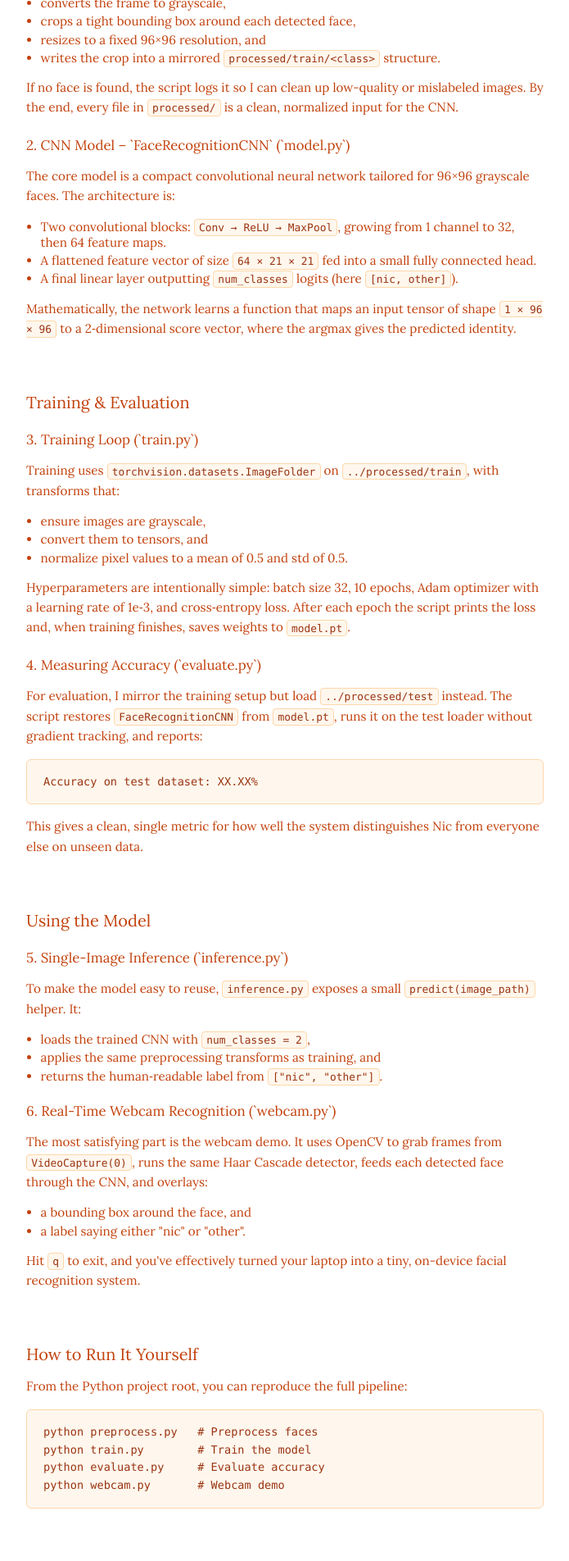
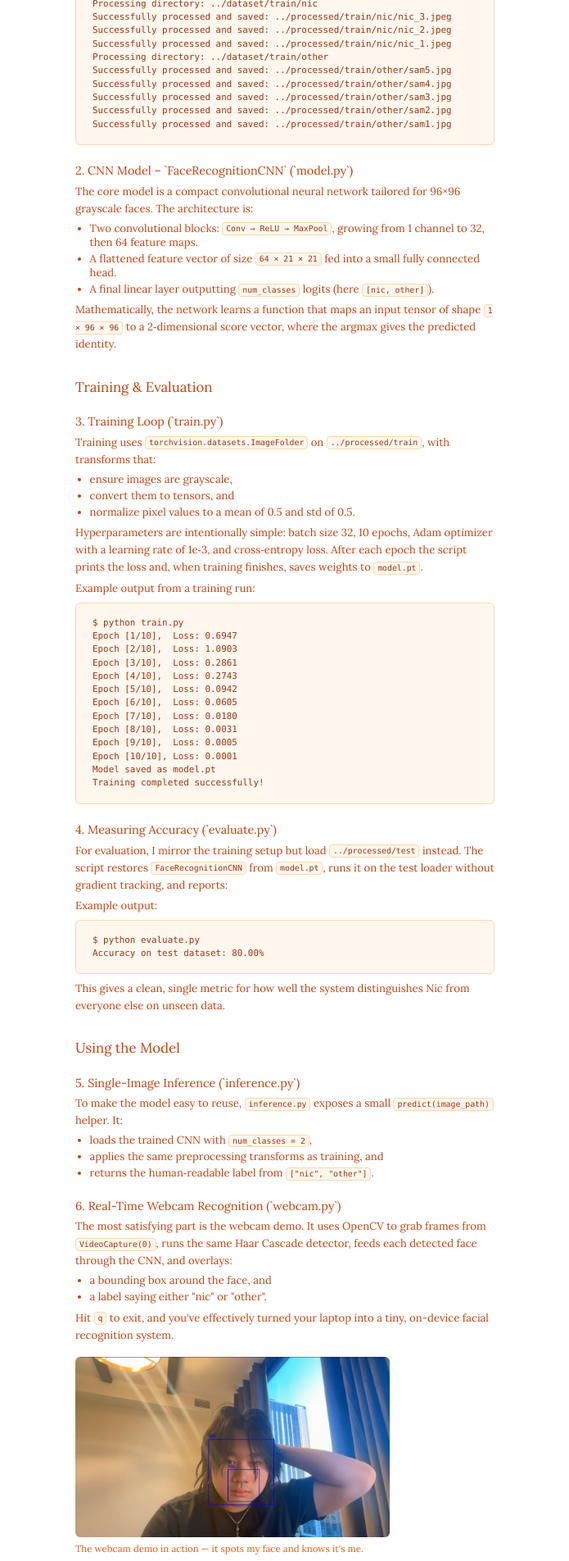
Before and after one commit to nicholaschen09/facial-recognition-neural-network, a Next.js app in the folder site/: page / in a window 1280 px wide. Shown: the part 880-2784 px from the top of the page at 82% size, without its empty margins (292-987 px from the left). Built offline with nearby package versions, Linux system fonts and the light colour scheme.

Commit message:
fix blog

```diff
--- a/site/app/globals.css
+++ b/site/app/globals.css
@@ -31,13 +31,13 @@ a:hover {
 }
 
 .page {
-  max-width: 680px;
+  max-width: 560px;
   margin: 0 auto;
   padding: 48px 24px 80px;
 }
 
 .hero-title {
-  font-size: clamp(2.5rem, 4vw, 3rem);
+  font-size: clamp(1.8rem, 3vw, 2.2rem);
   font-weight: 400;
   letter-spacing: -0.04em;
   margin-bottom: 0.5rem;
@@ -93,36 +93,37 @@ h1, h2, h3, h4, h5, h6 {
 }
 
 .section {
-  margin-top: 1.1rem;
-  padding: 1rem 0;
+  margin-top: 0.6rem;
+  padding: 0.5rem 0;
   border-radius: 0;
   background: transparent;
   border: none;
 }
 
 .section h2 {
-  font-size: 1.25rem;
+  font-size: 1.05rem;
   margin-top: 0;
   margin-bottom: 0.75rem;
 }
 
 .section h3 {
-  font-size: 1.05rem;
+  font-size: 0.9rem;
   margin-top: 1.4rem;
   margin-bottom: 0.35rem;
 }
 
 .section p {
-  font-size: 0.95rem;
+  font-size: 0.82rem;
   color: #c2410c;
   line-height: 1.6;
+  margin: 0.3rem 0;
 }
 
 .section ul {
   padding-left: 1.1rem;
-  margin: 0.4rem 0 0.75rem;
+  margin: 0.2rem 0 0.4rem;
   color: #c2410c;
-  font-size: 0.95rem;
+  font-size: 0.82rem;
 }
 
 .section li + li {
@@ -143,7 +144,7 @@ h1, h2, h3, h4, h5, h6 {
 
 code {
   font-family: "SFMono-Regular", Consolas, "Liberation Mono", Menlo, monospace;
-  font-size: 0.85em;
+  font-size: 0.75em;
   background: #fff7ed;
   color: #9a3412;
   padding: 0.15em 0.4em;
@@ -157,21 +158,38 @@ pre {
   border-radius: 6px;
   padding: 1rem 1.25rem;
   overflow-x: auto;
-  margin: 0.75rem 0;
+  margin: 0.4rem 0;
 }
 
 pre code {
   background: none;
   border: none;
   padding: 0;
-  font-size: 0.85rem;
+  font-size: 0.68rem;
   color: #9a3412;
-  line-height: 1.6;
+  line-height: 1.5;
+}
+
+.demo-figure {
+  margin: 1rem 0 0;
+  padding: 0;
+}
+
+.demo-image {
+  width: 75%;
+  border-radius: 6px;
+  display: block;
+}
+
+.demo-figure figcaption {
+  font-size: 0.72rem;
+  color: #ea580c;
+  margin-top: 0.4rem;
 }
 
 .footer {
   margin-top: 1rem;
-  font-size: 0.8rem;
+  font-size: 0.72rem;
   color: #ea580c;
 }
 
--- a/site/app/page.tsx
+++ b/site/app/page.tsx
@@ -53,6 +53,18 @@ export default function Page() {
           or mislabeled images. By the end, every file in{" "}
           <code>processed/</code> is a clean, normalized input for the CNN.
         </p>
+        <p>Example output:</p>
+        <pre><code>{`$ python preprocess.py
+Processing directory: ../dataset/train/nic
+Successfully processed and saved: ../processed/train/nic/nic_3.jpeg
+Successfully processed and saved: ../processed/train/nic/nic_2.jpeg
+Successfully processed and saved: ../processed/train/nic/nic_1.jpeg
+Processing directory: ../dataset/train/other
+Successfully processed and saved: ../processed/train/other/sam5.jpg
+Successfully processed and saved: ../processed/train/other/sam4.jpg
+Successfully processed and saved: ../processed/train/other/sam3.jpg
+Successfully processed and saved: ../processed/train/other/sam2.jpg
+Successfully processed and saved: ../processed/train/other/sam1.jpg`}</code></pre>
 
         <h3>2. CNN Model – `FaceRecognitionCNN` (`model.py`)</h3>
         <p>
@@ -98,6 +110,20 @@ export default function Page() {
           After each epoch the script prints the loss and, when training
           finishes, saves weights to <code>model.pt</code>.
         </p>
+        <p>Example output from a training run:</p>
+        <pre><code>{`$ python train.py
+Epoch [1/10],  Loss: 0.6947
+Epoch [2/10],  Loss: 1.0903
+Epoch [3/10],  Loss: 0.2861
+Epoch [4/10],  Loss: 0.2743
+Epoch [5/10],  Loss: 0.0942
+Epoch [6/10],  Loss: 0.0605
+Epoch [7/10],  Loss: 0.0180
+Epoch [8/10],  Loss: 0.0031
+Epoch [9/10],  Loss: 0.0005
+Epoch [10/10], Loss: 0.0001
+Model saved as model.pt
+Training completed successfully!`}</code></pre>
 
         <h3>4. Measuring Accuracy (`evaluate.py`)</h3>
         <p>
@@ -106,7 +132,9 @@ export default function Page() {
           <code>FaceRecognitionCNN</code> from <code>model.pt</code>, runs it
           on the test loader without gradient tracking, and reports:
         </p>
-        <pre><code>Accuracy on test dataset: XX.XX%</code></pre>
+        <p>Example output:</p>
+        <pre><code>{`$ python evaluate.py
+Accuracy on test dataset: 80.00%`}</code></pre>
         <p>
           This gives a clean, single metric for how well the system
           distinguishes Nic from everyone else on unseen data.
@@ -143,6 +171,14 @@ export default function Page() {
           Hit <code>q</code> to exit, and you&apos;ve effectively turned your
           laptop into a tiny, on-device facial recognition system.
         </p>
+        <figure className="demo-figure">
+          <img
+            src="/nic-demo-webcam.png"
+            alt="Webcam demo showing real-time facial recognition with bounding boxes and labels"
+            className="demo-image"
+          />
+          <figcaption>The webcam demo in action — it spots my face and knows it&apos;s me.</figcaption>
+        </figure>
       </section>
 
       <section className="section">
```
Also changed, not shown: site/public/nic-demo-webcam.png (added).
